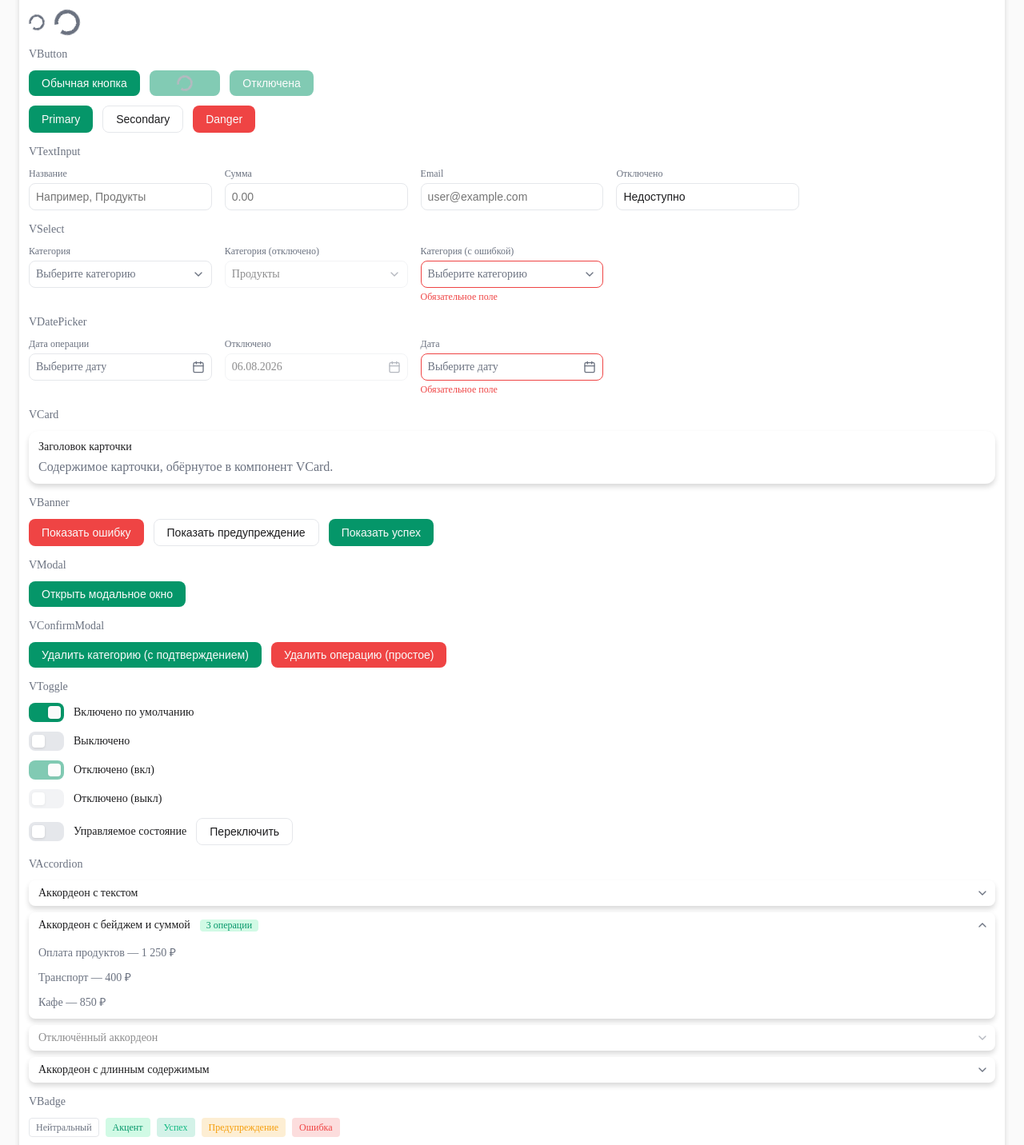
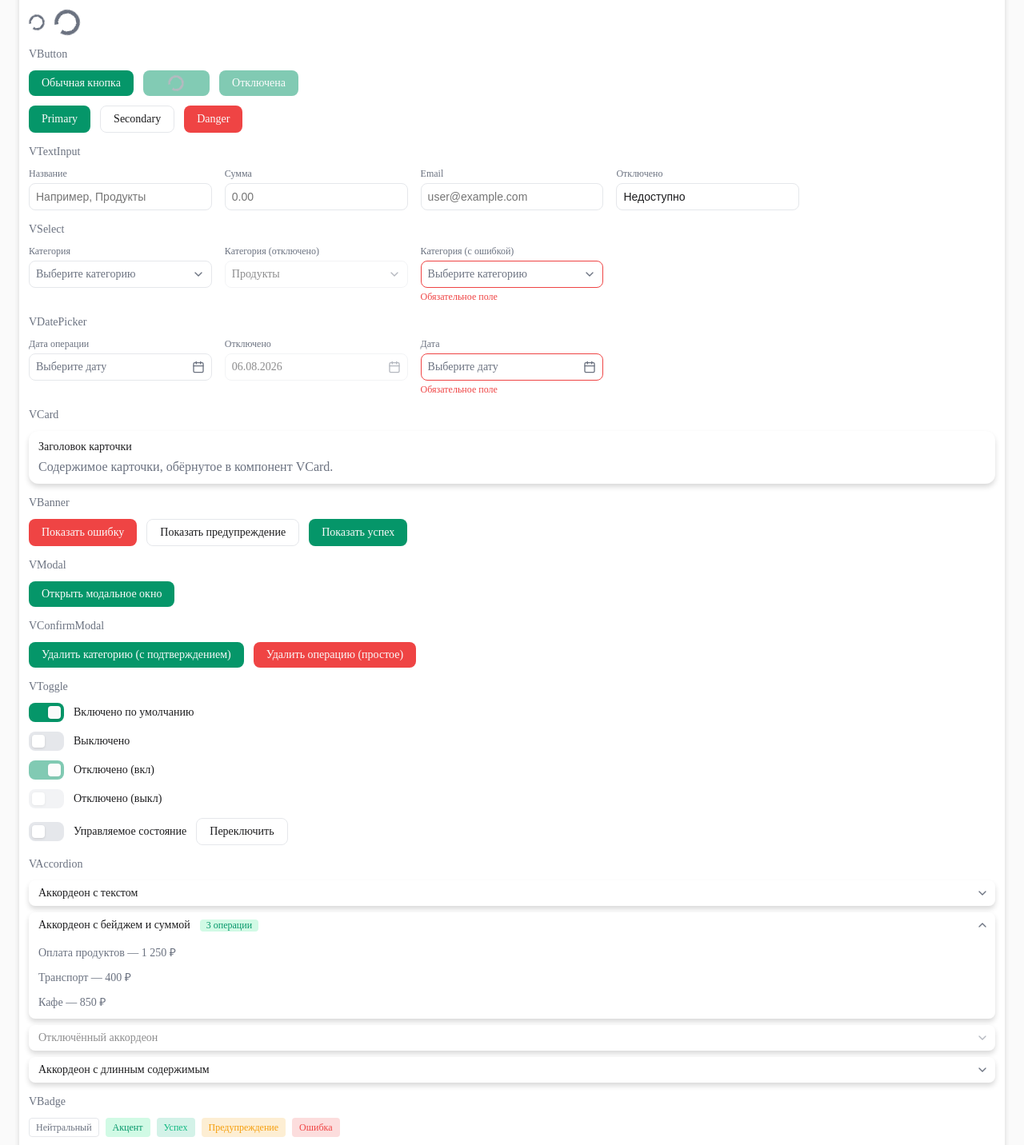
Before and after one commit to VladAvseev/my-budget-web, a React (Vite) app: page / in a window 1280 px wide. Shown: the part 100-1532 px from the top of the page at 80% size. Built offline with nearby package versions, Linux system fonts and the light colour scheme.

Commit message:
update VButton

```diff
--- a/src/App.css
+++ b/src/App.css
@@ -14,3 +14,9 @@
     transform: translateY(0);
   }
 }
+
+@keyframes vloader-spin {
+  to {
+    transform: rotate(360deg);
+  }
+}
--- a/src/shared/ui/UIExample/examples/VBadgeExample.tsx
+++ b/src/shared/ui/UIExample/examples/VBadgeExample.tsx
@@ -20,7 +20,7 @@ export const VBadgeExample = () => {
       <div style={{ display: 'flex', alignItems: 'center', gap: styles.spacing.m, flexWrap: 'wrap' }}>
         <span style={{ fontSize: styles.typography.fontSize.l }}>Бейдж рядом с кнопкой и заголовком</span>
         <VBadge variant="accent">3 операции</VBadge>
-        <VButton type="secondary">Действие</VButton>
+        <VButton variant="secondary">Действие</VButton>
       </div>
     </div>
   );
--- a/src/shared/ui/UIExample/examples/VBannerExample.tsx
+++ b/src/shared/ui/UIExample/examples/VBannerExample.tsx
@@ -16,13 +16,13 @@ export const VBannerExample = () => {
       </div>
       <div style={{ display: 'flex', gap: styles.spacing.m }}>
         <VButton
-          type="danger"
+          variant="danger"
           onClick={() => setErrorVisible((prev) => !prev)}
         >
           {errorVisible ? 'Скрыть ошибку' : 'Показать ошибку'}
         </VButton>
         <VButton
-          type="secondary"
+          variant="secondary"
           onClick={() => setWarningVisible((prev) => !prev)}
         >
           {warningVisible ? 'Скрыть предупреждение' : 'Показать предупреждение'}
--- a/src/shared/ui/UIExample/examples/VButtonExample.tsx
+++ b/src/shared/ui/UIExample/examples/VButtonExample.tsx
@@ -16,9 +16,9 @@ export const VButtonExample = () => {
           <VButton isDisabled>Отключена</VButton>
         </div>
         <div style={{ display: 'flex', gap: styles.spacing.m }}>
-          <VButton type="primary">Primary</VButton>
-          <VButton type="secondary">Secondary</VButton>
-          <VButton type="danger">Danger</VButton>
+          <VButton variant="primary">Primary</VButton>
+          <VButton variant="secondary">Secondary</VButton>
+          <VButton variant="danger">Danger</VButton>
         </div>
       </div>
     </div>
--- a/src/shared/ui/UIExample/examples/VConfirmModalExample.tsx
+++ b/src/shared/ui/UIExample/examples/VConfirmModalExample.tsx
@@ -47,7 +47,7 @@ export const VConfirmModalExample = () => {
       </div>
       <div style={{ display: 'flex', gap: styles.spacing.m }}>
         <VButton onClick={openWord}>Удалить категорию (с подтверждением)</VButton>
-        <VButton type="danger" onClick={openSimple}>
+        <VButton variant="danger" onClick={openSimple}>
           Удалить операцию (простое)
         </VButton>
       </div>
--- a/src/shared/ui/UIExample/examples/VModalExample.tsx
+++ b/src/shared/ui/UIExample/examples/VModalExample.tsx
@@ -41,10 +41,10 @@ export const VModalExample = () => {
         error={error}
         footer={
           <>
-            <VButton type="secondary" onClick={() => setIsOpen(false)}>
+            <VButton variant="secondary" onClick={() => setIsOpen(false)}>
               Отмена
             </VButton>
-            <VButton type="primary" isLoading={isSaving} onClick={handleSave}>
+            <VButton variant="primary" isLoading={isSaving} onClick={handleSave}>
               Сохранить
             </VButton>
           </>
--- a/src/shared/ui/UIExample/examples/VToggleExample.tsx
+++ b/src/shared/ui/UIExample/examples/VToggleExample.tsx
@@ -19,7 +19,7 @@ export const VToggleExample = () => {
         <VToggle disabled label="Отключено (выкл)" />
         <div style={{ display: 'flex', alignItems: 'center', gap: styles.spacing.m }}>
           <VToggle checked={controlled} onChange={setControlled} label="Управляемое состояние" />
-          <VButton type="secondary" onClick={() => setControlled((prev) => !prev)}>
+          <VButton variant="secondary" onClick={() => setControlled((prev) => !prev)}>
             Переключить
           </VButton>
         </div>
--- a/src/shared/ui/VButton/VButton.tsx
+++ b/src/shared/ui/VButton/VButton.tsx
@@ -2,11 +2,11 @@ import { useState, type ButtonHTMLAttributes, type MouseEventHandler, type React
 import { useThemeStyles } from '@/shared/theme';
 import { VLoader } from '@/shared/ui/VLoader';
 
-export type VButtonType = 'primary' | 'secondary' | 'danger';
+export type VButtonVariant = 'primary' | 'secondary' | 'danger';
 
 export interface VButtonProps extends Omit<ButtonHTMLAttributes<HTMLButtonElement>, 'onClick' | 'type'> {
   children?: ReactNode;
-  type?: VButtonType;
+  variant?: VButtonVariant;
   isDisabled?: boolean;
   isLoading?: boolean;
   onClick?: MouseEventHandler<HTMLButtonElement>;
@@ -14,7 +14,7 @@ export interface VButtonProps extends Omit<ButtonHTMLAttributes<HTMLButtonElemen
 
 export const VButton = ({
   children,
-  type = 'primary',
+  variant = 'primary',
   isDisabled,
   isLoading,
   onClick,
@@ -25,28 +25,34 @@ export const VButton = ({
   const [isHovered, setIsHovered] = useState(false);
   const disabled = isDisabled || isLoading;
 
-  const backgroundColor = type === 'primary'
-    ? isHovered
-      ? styles.colors.accentHover
-      : styles.colors.accent
-    : type === 'danger'
-      ? styles.colors.error
-      : isHovered
-        ? styles.colors.accentLight
-        : 'transparent';
+  const variantStyles: Record<VButtonVariant, { backgroundColor: string; border: string }> = {
+    primary: {
+      backgroundColor: isHovered ? styles.colors.accentHover : styles.colors.accent,
+      border: 'none',
+    },
+    secondary: {
+      backgroundColor: isHovered ? styles.colors.accentLight : 'transparent',
+      border: `1px solid ${styles.colors.border}`,
+    },
+    danger: {
+      backgroundColor: styles.colors.error,
+      border: 'none',
+    },
+  };
 
-  const color = type === 'secondary'
+  const color = variant === 'secondary'
     ? isHovered
       ? styles.colors.accent
       : styles.colors.textPrimary
     : styles.colors.bgPrimary;
 
-  const border = type === 'secondary' ? `1px solid ${styles.colors.border}` : 'none';
+  const { backgroundColor, border } = variantStyles[variant];
 
   return (
     <button
       type="button"
       disabled={disabled}
+      aria-busy={isLoading}
       onClick={onClick}
       onMouseEnter={() => setIsHovered(true)}
       onMouseLeave={() => setIsHovered(false)}
@@ -56,12 +62,13 @@ export const VButton = ({
         borderRadius: styles.radius.m,
         fontSize: styles.typography.fontSize.m,
         fontWeight: styles.typography.fontWeight.medium,
+        fontFamily: 'inherit',
         backgroundColor,
         color,
         border,
         cursor: disabled ? 'not-allowed' : 'pointer',
         opacity: disabled ? 0.5 : 1,
-        filter: type === 'danger' && isHovered ? 'brightness(0.92)' : 'none',
+        transition: 'background-color 0.15s ease, color 0.15s ease',
         ...style,
       }}
       {...rest}
--- a/src/shared/ui/VButton/index.ts
+++ b/src/shared/ui/VButton/index.ts
@@ -1,2 +1,2 @@
 export { VButton } from './VButton';
-export type { VButtonProps } from './VButton';
+export type { VButtonProps, VButtonVariant } from './VButton';
--- a/src/shared/ui/VConfirmModal/VConfirmModal.tsx
+++ b/src/shared/ui/VConfirmModal/VConfirmModal.tsx
@@ -50,11 +50,11 @@ export const VConfirmModal = ({
       width={width}
       footer={
         <>
-          <VButton type="secondary" onClick={handleCancel} isDisabled={isLoading}>
+          <VButton variant="secondary" onClick={handleCancel} isDisabled={isLoading}>
             {cancelLabel}
           </VButton>
           <VButton
-            type="danger"
+            variant="danger"
             isLoading={isLoading}
             isDisabled={!canConfirm}
             onClick={onConfirm}
--- a/src/shared/ui/VLoader/VLoader.tsx
+++ b/src/shared/ui/VLoader/VLoader.tsx
@@ -8,8 +8,6 @@ export const VLoader = ({ size = '20px' }: VLoaderProps) => {
   const styles = useThemeStyles();
 
   return (
-    <>
-      <style>{`@keyframes vloader-spin { to { transform: rotate(360deg); } }`}</style>
     <span
       role="status"
       aria-label="Загрузка"
@@ -24,6 +22,5 @@ export const VLoader = ({ size = '20px' }: VLoaderProps) => {
         animation: 'vloader-spin 1s linear infinite',
       }}
     />
-    </>
   );
 };
```
Lines whose indentation alone changed are shown as unchanged.
